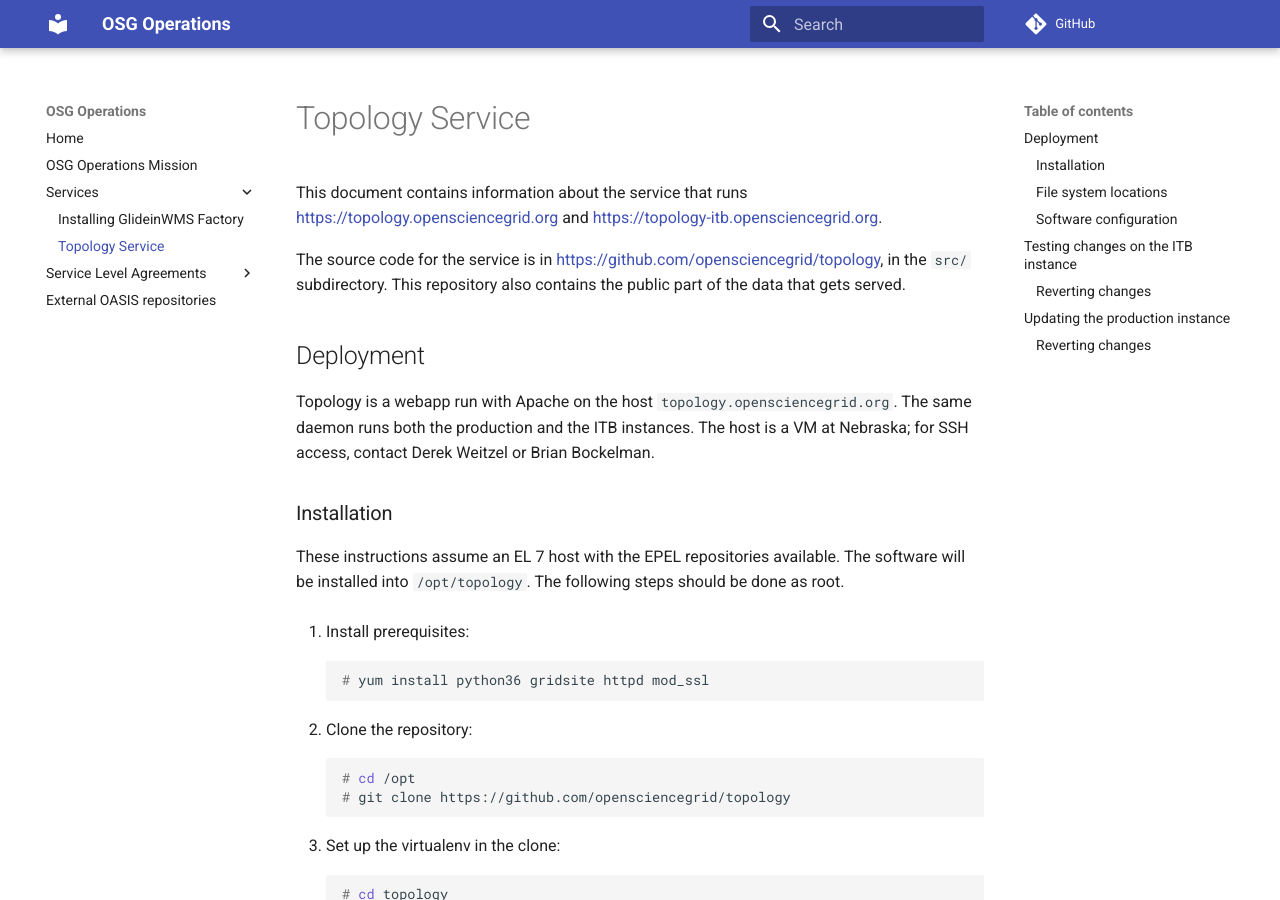
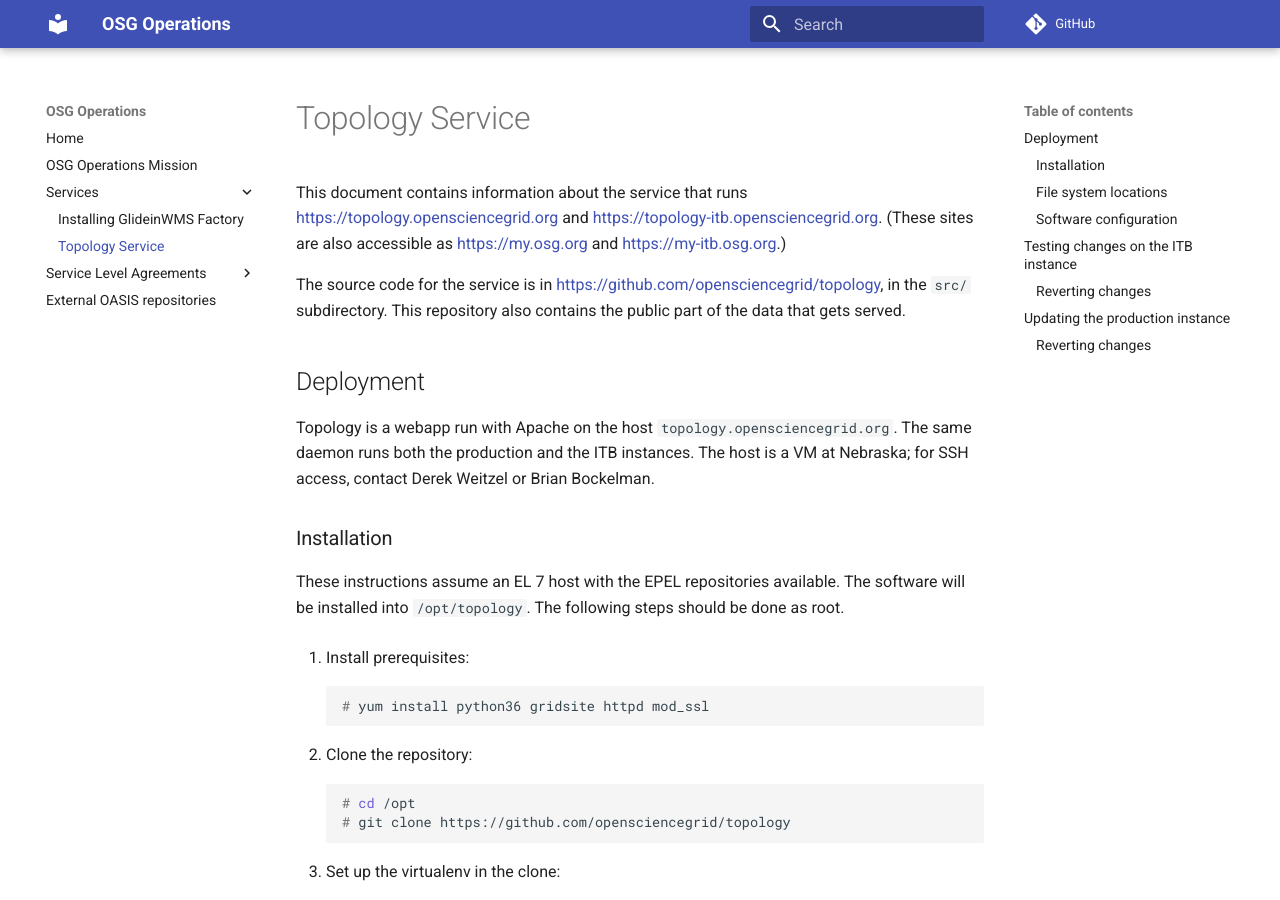
Before and after one commit to osg-htc/operations, an MkDocs documentation site: the page built from docs/services/topology.md, in a window 1280 px wide and 900 px high. Built offline with MkDocs 1.6.1 and Material for MkDocs 9.7.7, drawn with Linux system fonts in a browser that asks for light colours; comment, search, counter and statistics services are not loaded; old or Windows-style settings are respelled for this version of MkDocs.

Commit message:
Mention my.osg.org and my-itb.osg.org

```diff
--- a/docs/services/topology.md
+++ b/docs/services/topology.md
@@ -2,6 +2,7 @@
 ================
 
 This document contains information about the service that runs <https://topology.opensciencegrid.org> and <https://topology-itb.opensciencegrid.org>.
+(These sites are also accessible as <https://my.osg.org> and <https://my-itb.osg.org>.)
 
 The source code for the service is in <https://github.com/opensciencegrid/topology>, in the `src/` subdirectory.
 This repository also contains the public part of the data that gets served.
```
